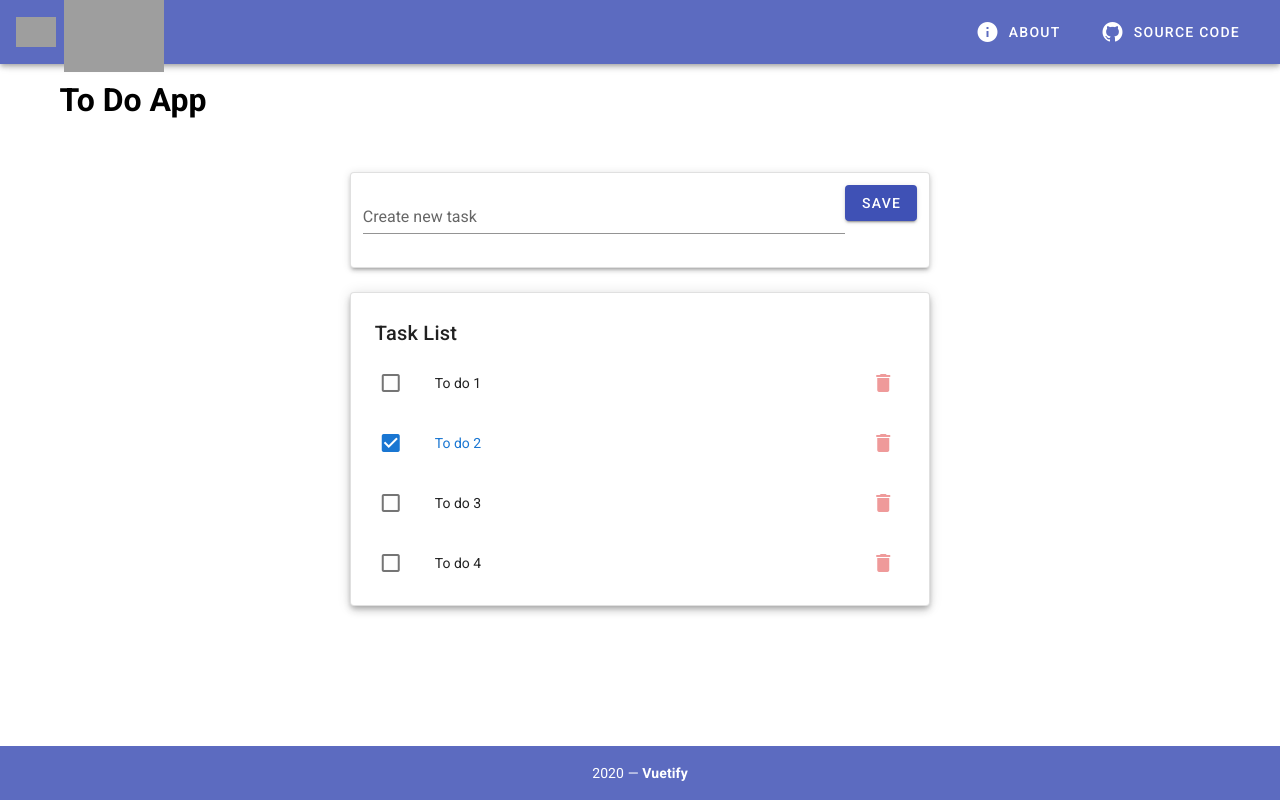
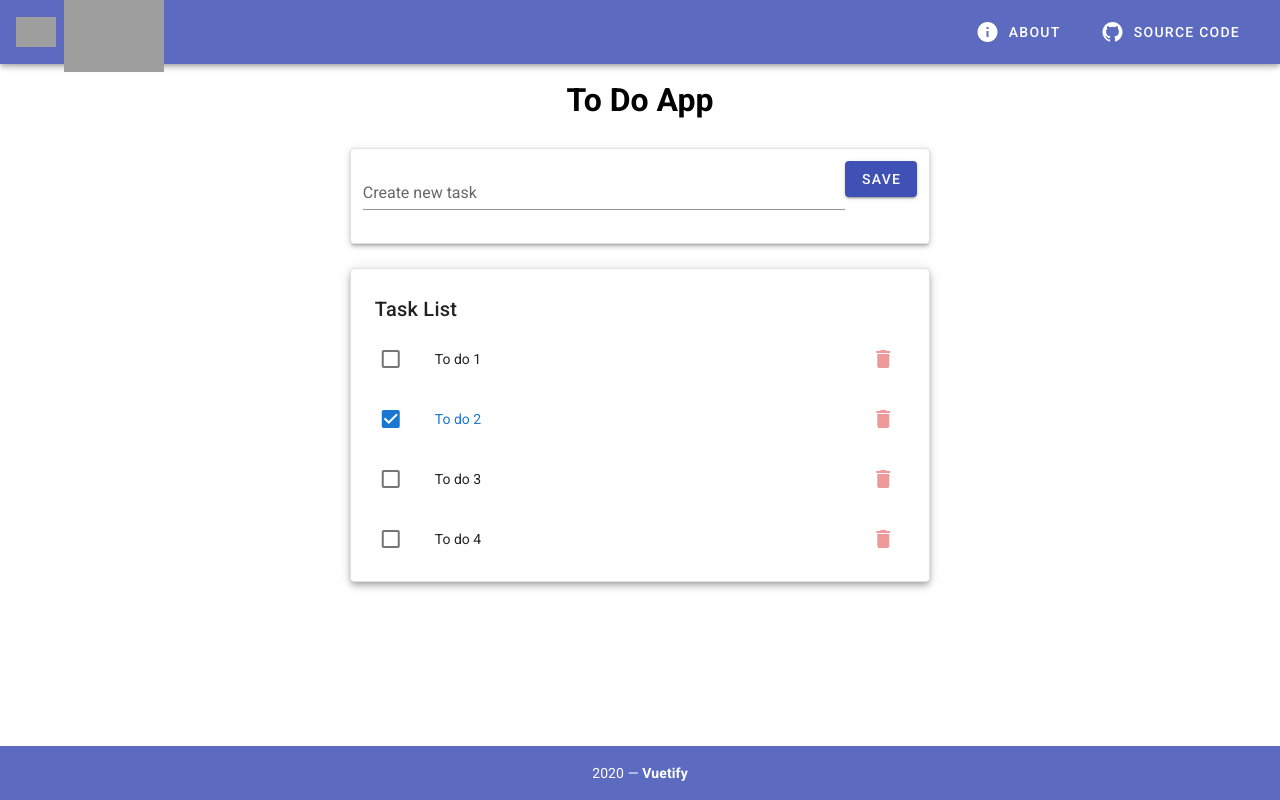
Before and after one commit to CilgaIscan/vue-todo-app, a Vue app: page / in a window 1280 px wide. Built offline with nearby package versions, Linux system fonts and the light colour scheme; grey boxes are pictures that could not be loaded.

Commit message:
Center page header

```diff
--- a/src/app/template.html
+++ b/src/app/template.html
@@ -3,8 +3,8 @@
   <Navbar></Navbar>
     <v-main>
       <v-container>
-        <h1>To Do App</h1>
-        <br><br>
+        <h1 class="text-center">To Do App</h1>
+        <br>
         <TodoAdd></TodoAdd>
         <br>
         <TodoList></TodoList>
```
